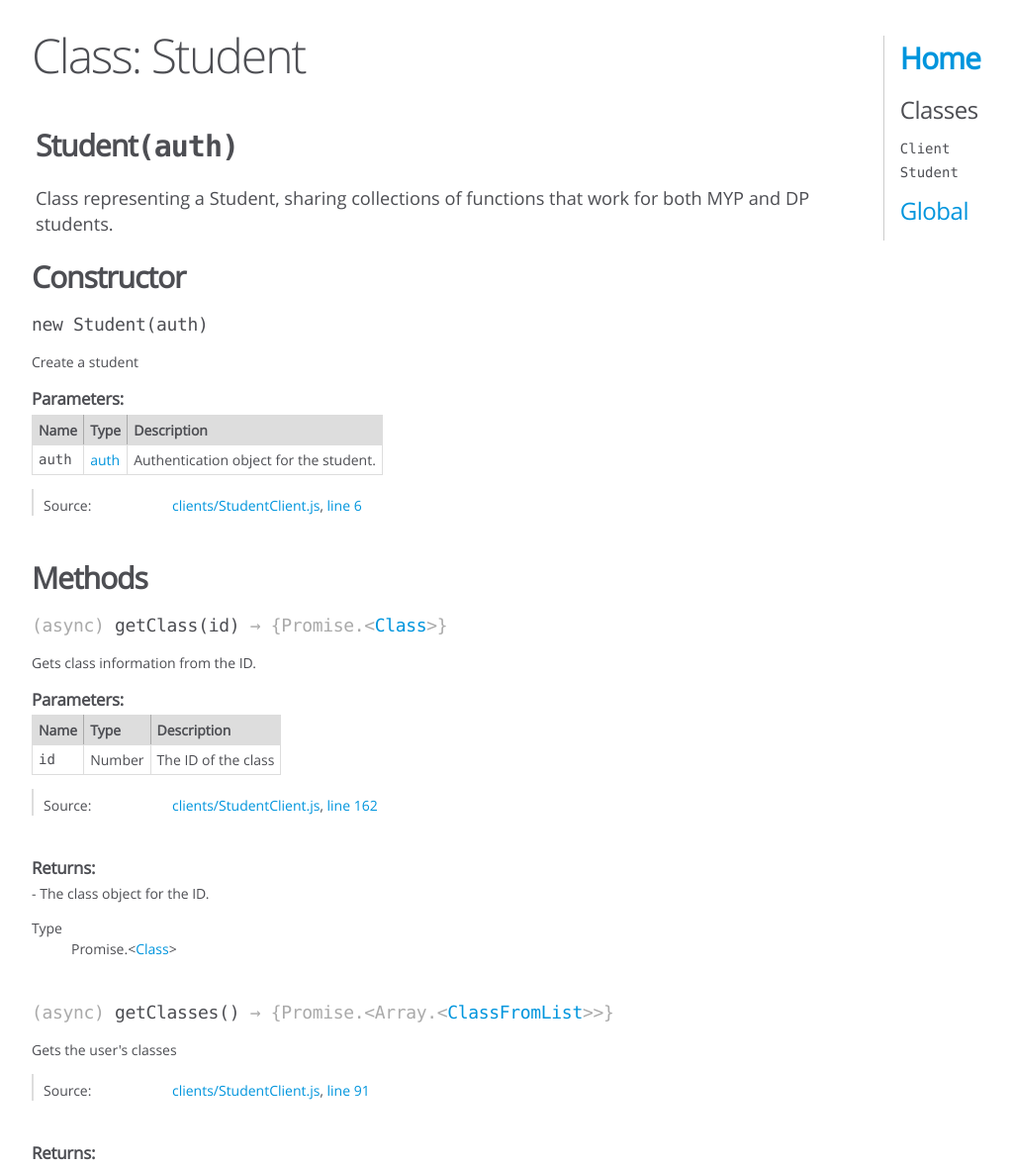
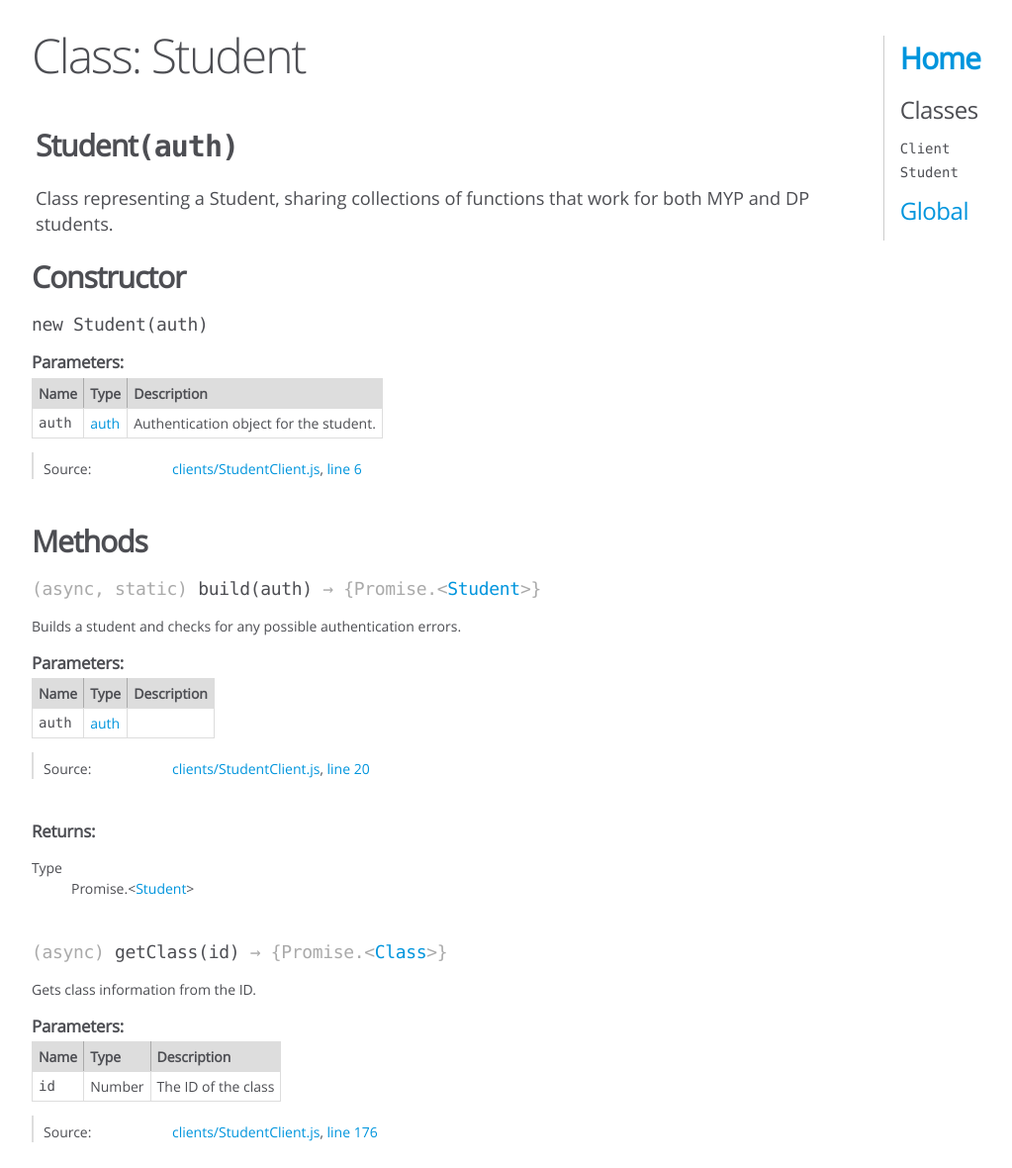
Before and after one commit to PreciousWarrior/wiz.js, a website: page docs/Student.html in a window 1280 px wide. Shown: the top 1180 px of the page at 99% size, without its empty margins (0-1023 px from the left). Drawn offline with Linux system fonts and the light colour scheme.

Commit message:
fix broken jsdic

```diff
--- a/docs/Student.html
+++ b/docs/Student.html
@@ -51,10 +51,6 @@
 
 
 
-
-<div class="description">
-    Create a student
-</div>
 
 
 
@@ -202,6 +198,161 @@
 
 
 
+    <h4 class="name" id=".build"><span class="type-signature">(async, static) </span>build<span class="signature">(auth)</span><span class="type-signature"> &rarr; {Promise.&lt;<a href="Student.html">Student</a>>}</span></h4>
+
+
+
+
+
+
+<div class="description">
+    Builds a student and checks for any possible authentication errors.
+</div>
+
+
+
+
+
+
+
+
+
+    <h5>Parameters:</h5>
+
+
+<table class="params">
+    <thead>
+    <tr>
+
+        <th>Name</th>
+
+
+        <th>Type</th>
+
+
+
+
+
+        <th class="last">Description</th>
+    </tr>
+    </thead>
+
+    <tbody>
+
+
+        <tr>
+
+                <td class="name"><code>auth</code></td>
+
+
+            <td class="type">
+
+
+<span class="param-type"><a href="global.html#auth">auth</a></span>
+
+
+
+            </td>
+
+
+
+
+
+            <td class="description last"></td>
+        </tr>
+
+
+    </tbody>
+</table>
+
+
+
+
+
+
+<dl class="details">
+
+
+
+
+
+
+
+
+
+
+
+
+
+
+
+
+
+
+
+
+
+
+
+
+
+
+    <dt class="tag-source">Source:</dt>
+    <dd class="tag-source"><ul class="dummy"><li>
+        <a href="clients_StudentClient.js.html">clients/StudentClient.js</a>, <a href="clients_StudentClient.js.html#line20">line 20</a>
+    </li></ul></dd>
+
+
+
+
+
+
+
+</dl>
+
+
+
+
+
+
+
+
+
+
+
+
+
+
+
+<h5>Returns:</h5>
+
+
+
+
+<dl>
+    <dt>
+        Type
+    </dt>
+    <dd>
+
+<span class="param-type">Promise.&lt;<a href="Student.html">Student</a>></span>
+
+
+    </dd>
+</dl>
+
+
+
+
+
+
+
+
+
+
+
+
+
     <h4 class="name" id="getClass"><span class="type-signature">(async) </span>getClass<span class="signature">(id)</span><span class="type-signature"> &rarr; {Promise.&lt;<a href="global.html#Class">Class</a>>}</span></h4>
 
 
@@ -303,7 +454,7 @@
 
     <dt class="tag-source">Source:</dt>
     <dd class="tag-source"><ul class="dummy"><li>
-        <a href="clients_StudentClient.js.html">clients/StudentClient.js</a>, <a href="clients_StudentClient.js.html#line162">line 162</a>
+        <a href="clients_StudentClient.js.html">clients/StudentClient.js</a>, <a href="clients_StudentClient.js.html#line176">line 176</a>
     </li></ul></dd>
 
 
@@ -413,7 +564,7 @@
 
     <dt class="tag-source">Source:</dt>
     <dd class="tag-source"><ul class="dummy"><li>
-        <a href="clients_StudentClient.js.html">clients/StudentClient.js</a>, <a href="clients_StudentClient.js.html#line91">line 91</a>
+        <a href="clients_StudentClient.js.html">clients/StudentClient.js</a>, <a href="clients_StudentClient.js.html#line105">line 105</a>
     </li></ul></dd>
 
 
@@ -572,7 +723,7 @@
 
     <dt class="tag-source">Source:</dt>
     <dd class="tag-source"><ul class="dummy"><li>
-        <a href="clients_StudentClient.js.html">clients/StudentClient.js</a>, <a href="clients_StudentClient.js.html#line115">line 115</a>
+        <a href="clients_StudentClient.js.html">clients/StudentClient.js</a>, <a href="clients_StudentClient.js.html#line129">line 129</a>
     </li></ul></dd>
 
 
@@ -678,7 +829,7 @@
 
     <dt class="tag-source">Source:</dt>
     <dd class="tag-source"><ul class="dummy"><li>
-        <a href="clients_StudentClient.js.html">clients/StudentClient.js</a>, <a href="clients_StudentClient.js.html#line45">line 45</a>
+        <a href="clients_StudentClient.js.html">clients/StudentClient.js</a>, <a href="clients_StudentClient.js.html#line59">line 59</a>
     </li></ul></dd>
 
 
--- a/src/clients/StudentClient.js
+++ b/src/clients/StudentClient.js
@@ -6,7 +6,6 @@ const Types = require("../typedefs");
 class Student extends Client {
   /**
    * @param {Types.auth} auth - Authentication object for the student.
-   * @private
    */
   constructor(auth) {
     auth.type = "student";
```
Also changed, not shown: docs/Client.html (+1 -1 lines), docs/clients_BaseClient.js.html (+1 -1 lines), docs/clients_StudentClient.js.html (+1 -2 lines), docs/global.html (+1 -1 lines), docs/index.html (+1 -1 lines), docs/typedefs.js.html (+1 -1 lines).
